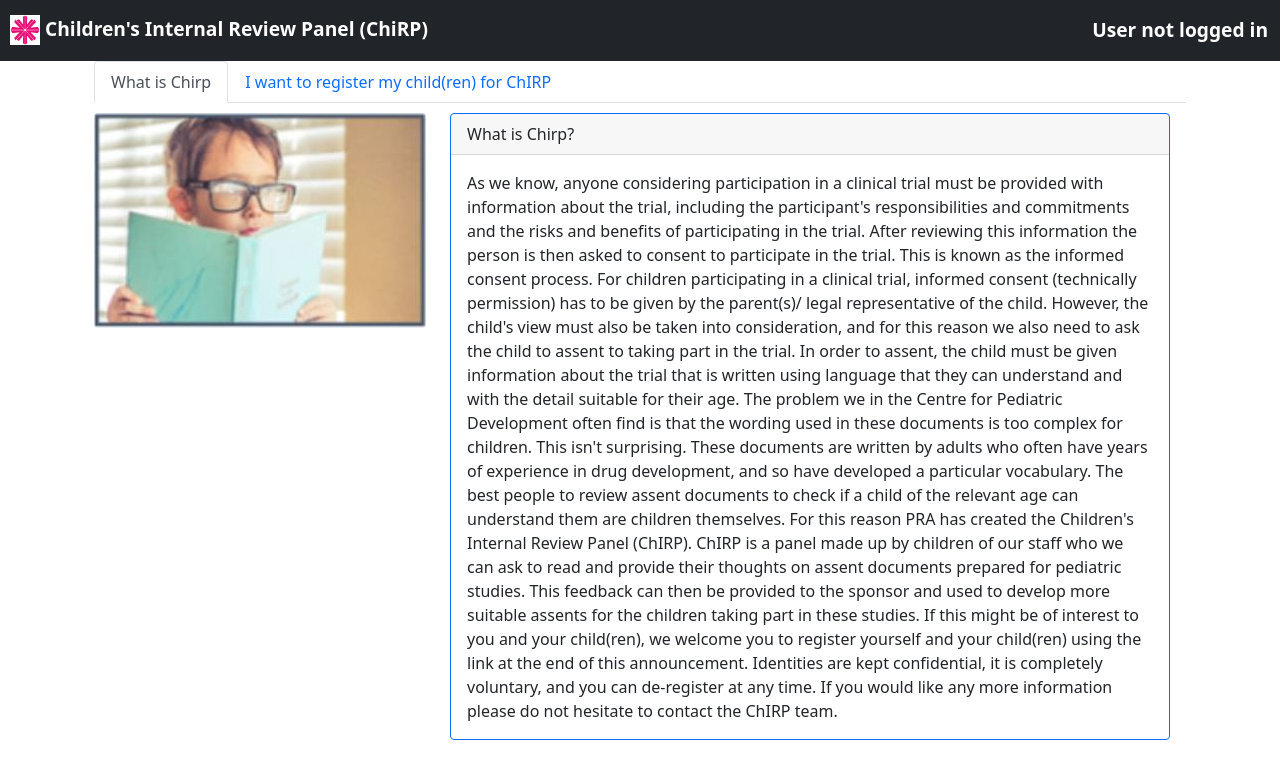
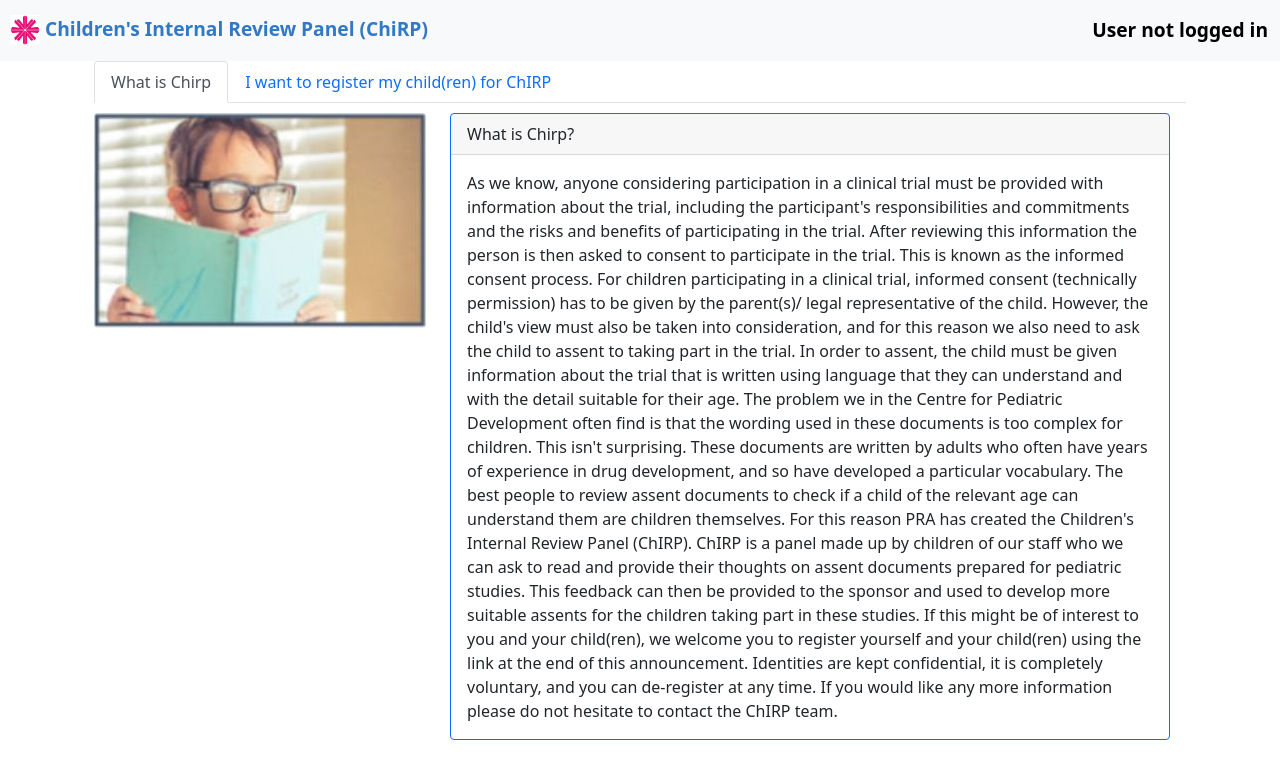
Before and after one commit to Roshith93/chP, a React (Create React App) app: page / in a window 1280 px wide. Shown: the top 778 px of the page. Built offline with nearby package versions, Linux system fonts and the light colour scheme; no server answers.

Commit message:
fixed navbar stylings

```diff
--- a/src/components/NavBar.js
+++ b/src/components/NavBar.js
@@ -8,14 +8,14 @@ export const NavBar = () => {
   const { employeeDetails } = useContext(ChirpContext)
   console.log(employeeDetails)
   return (
-    <Navbar expand='lg' variant='dark' bg='dark'>
+    <Navbar expand='lg' variant='dark' bg='light'>
       <Navbar.Brand
         href='#home'
         style={{
           paddingLeft: '10px',
           fontSize: 'larger',
           fontWeight: 'bold',
-          color: '#fff',
+          color: '#3178c6',
         }}
       >
         <img
@@ -31,10 +31,10 @@ export const NavBar = () => {
         <Navbar.Collapse className='justify-content-end'>
           <Navbar.Text
             href='#'
-            style={{ fontSize: 'larger', fontWeight: 'bold', color: '#fff' }}
+            style={{ fontSize: 'larger', fontWeight: 'bold', color: '#000' }}
           >
             {employeeDetails
-              ? `Logged in as : ${employeeDetails?.fullName}`
+              ? `Hello, ${employeeDetails?.fullName}`
               : 'User not logged in'}
           </Navbar.Text>
         </Navbar.Collapse>
```
